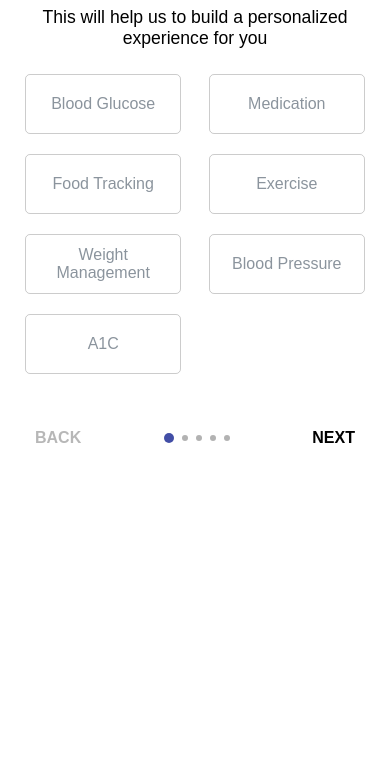
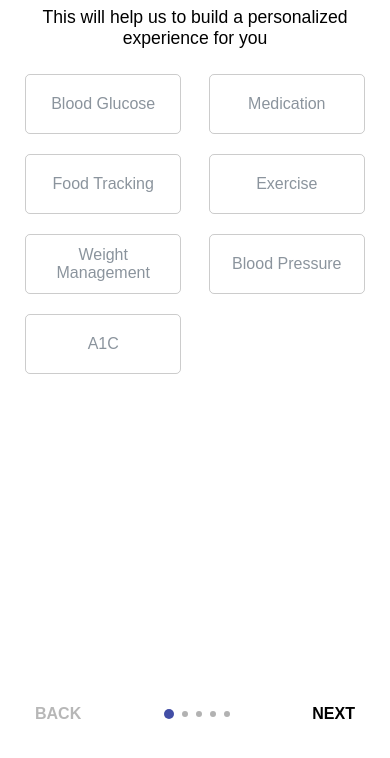
Before and after one commit to dmcshehan/react-select-slider, a React app: page / in a window 390 px wide. Shown: the part 86-844 px from the top of the page. Built offline with nearby package versions, Linux system fonts and the light colour scheme; a web font is replaced by a local one.

Commit message:
change heights

```diff
--- a/src/App/Layout/Layout.module.css
+++ b/src/App/Layout/Layout.module.css
@@ -9,8 +9,9 @@
   .layout {
     max-width: 100%;
     width: 100%;
-    max-height: 100vh;
-    max-height: calc(var(--vh, 1vh) * 100 - 50px);
+    min-height: 100vh;
+    min-height: calc(var(--vh, 1vh) * 100);
+    max-height: calc(var(--vh, 1vh) * 100);
   }
 }
 
--- a/src/App/Slider/Slider.module.css
+++ b/src/App/Slider/Slider.module.css
@@ -7,7 +7,8 @@
 @media screen and (max-width: 480px) {
   .slider {
     /* height: calc(100vh - 50px); */
-    max-height: calc(100vh - 50px);
+    min-height: calc(100vh - 50px);
+    min-height: calc(var(--vh, 1vh) * 100 - 50px);
     max-height: calc(var(--vh, 1vh) * 100 - 50px);
   }
 }
```
